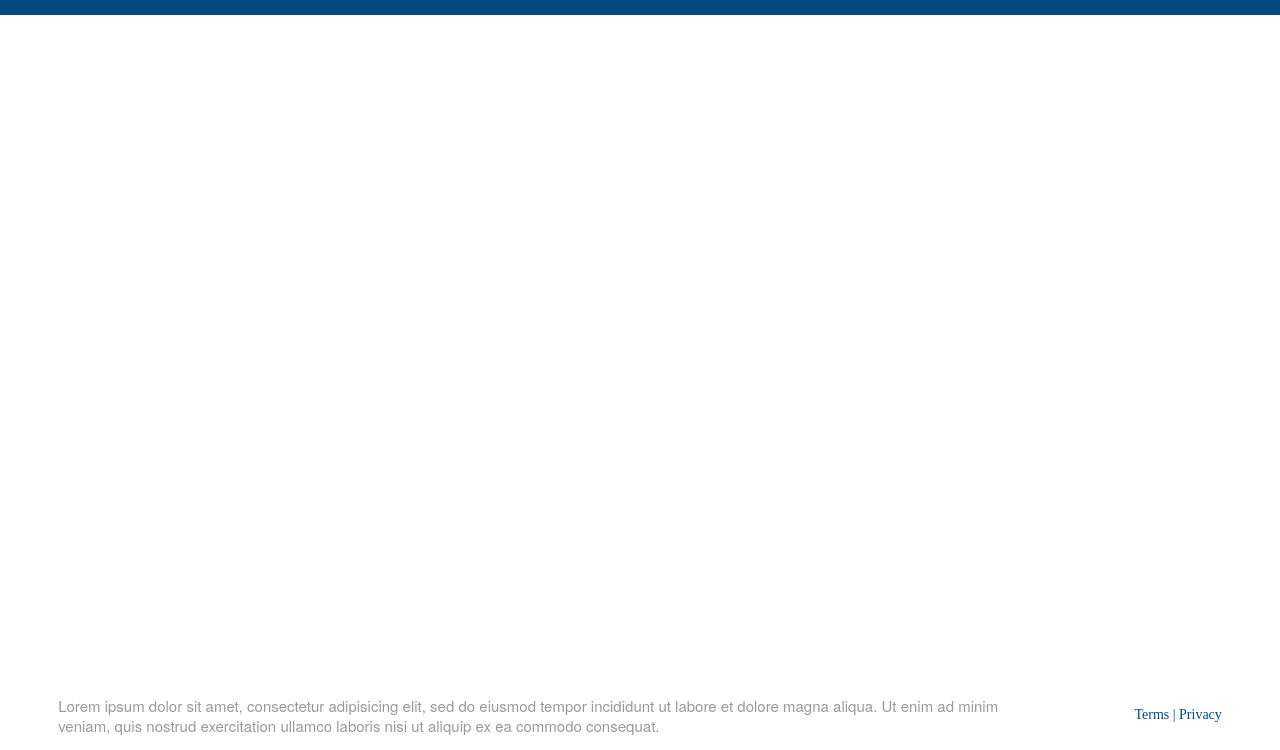
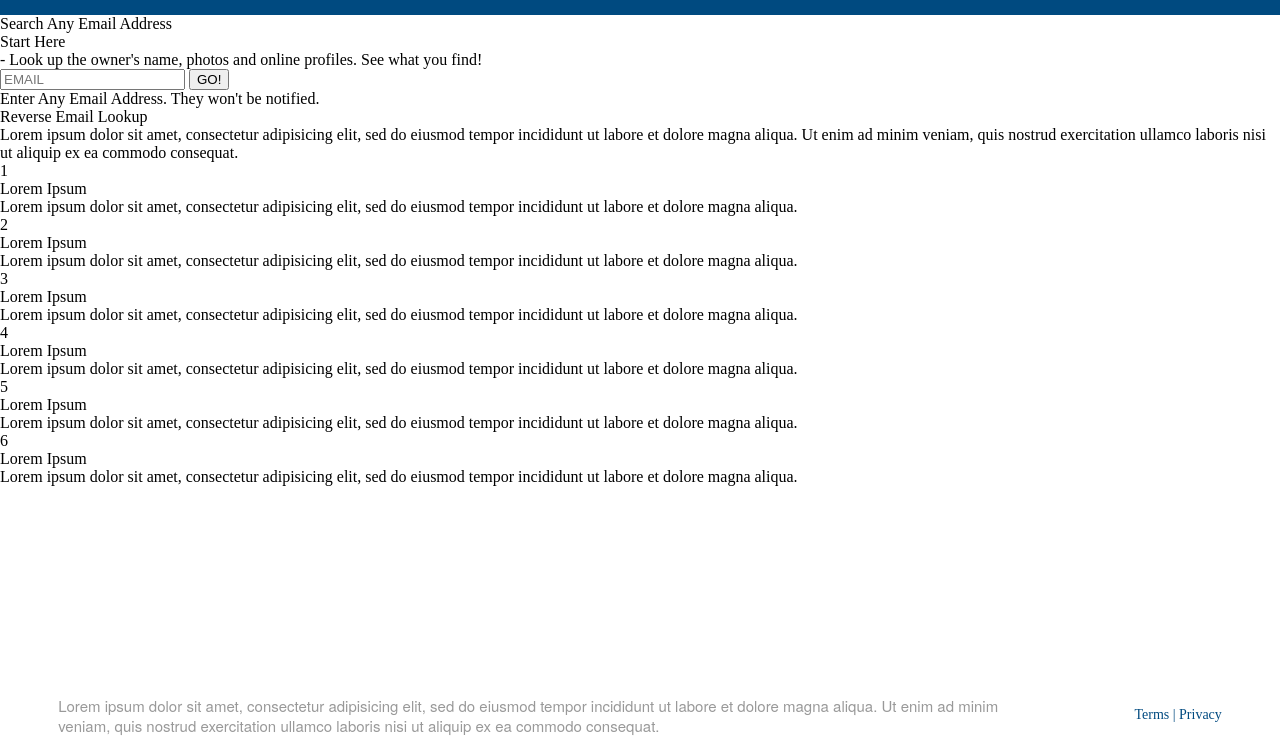
Before and after one commit to chrisyuaners/email-search-ltv, a plain HTML site: page index.html in a window 1280 px wide. Shown: the part 50-800 px from the top of the page. Drawn offline with nearby package versions, Linux system fonts and the light colour scheme.

Commit message:
add initial landing page html tags and data

```diff
--- a/index.html
+++ b/index.html
@@ -18,7 +18,124 @@
         </div>
     </nav>
     <main>
-
+        <div id="search-container">
+            <div id="search-top">
+                <div class="search-title">
+                    Search Any Email Address
+                </div>
+                <div class="search-text">
+                    <div>Start Here </div>
+                    <div>- Look up the owner's name, photos and online profiles. See what you find!</div>
+                </div>
+            </div>
+            <div id="search-bottom">
+                <form id="search-form">
+                    <input type="text" name="email" id="email" placeholder="EMAIL"/>
+                    <input type="submit" value="GO!"/>
+                </form>
+                <div>Enter Any Email Address. They won't be notified.</div>
+            </div>
+        </div>
+        <div id="info-container">
+            <div id="Info-title">
+                Reverse Email Lookup
+            </div>
+            <div id="info-text">
+                Lorem ipsum dolor sit amet, consectetur adipisicing elit, sed do eiusmod tempor incididunt ut labore et dolore magna aliqua. Ut enim ad minim veniam, quis nostrud exercitation ullamco laboris nisi ut aliquip ex ea commodo consequat.
+            </div>
+            <div id="bullet-container">
+                <div class="bullet">
+                    <div class="bullet-left">
+                        <div class="bullet-number">
+                            1
+                        </div>
+                    </div>
+                    <div class="bullet-right">
+                        <div class="bullet-title">
+                            Lorem Ipsum
+                        </div>
+                        <div class="bullet-text">
+                            Lorem ipsum dolor sit amet, consectetur adipisicing elit, sed do eiusmod tempor incididunt ut labore et dolore magna aliqua.
+                        </div>
+                    </div>
+                </div>
+                <div class="bullet">
+                    <div class="bullet-left">
+                        <div class="bullet-number">
+                            2
+                        </div>
+                    </div>
+                    <div class="bullet-right">
+                        <div class="bullet-title">
+                            Lorem Ipsum
+                        </div>
+                        <div class="bullet-text">
+                            Lorem ipsum dolor sit amet, consectetur adipisicing elit, sed do eiusmod tempor incididunt ut labore et dolore magna aliqua.
+                        </div>
+                    </div>
+                </div>
+                <div class="bullet">
+                    <div class="bullet-left">
+                        <div class="bullet-number">
+                            3
+                        </div>
+                    </div>
+                    <div class="bullet-right">
+                        <div class="bullet-title">
+                            Lorem Ipsum
+                        </div>
+                        <div class="bullet-text">
+                            Lorem ipsum dolor sit amet, consectetur adipisicing elit, sed do eiusmod tempor incididunt ut labore et dolore magna aliqua.
+                        </div>
+                    </div>
+                </div>
+                <div class="bullet">
+                    <div class="bullet-left">
+                        <div class="bullet-number">
+                            4
+                        </div>
+                    </div>
+                    <div class="bullet-right">
+                        <div class="bullet-title">
+                            Lorem Ipsum
+                        </div>
+                        <div class="bullet-text">
+                            Lorem ipsum dolor sit amet, consectetur adipisicing elit, sed do eiusmod tempor incididunt ut labore et dolore magna aliqua.
+                        </div>
+                    </div>
+                </div>
+                <div class="bullet">
+                    <div class="bullet-left">
+                        <div class="bullet-number">
+                            5
+                        </div>
+                    </div>
+                    <div class="bullet-right">
+                        <div class="bullet-title">
+                            Lorem Ipsum
+                        </div>
+                        <div class="bullet-text">
+                            Lorem ipsum dolor sit amet, consectetur adipisicing elit, sed do eiusmod tempor incididunt ut labore et dolore magna aliqua.
+                        </div>
+                    </div>
+                </div>
+                <div class="bullet">
+                    <div class="bullet-left">
+                        <div class="bullet-number">
+                            6
+                        </div>
+                    </div>
+                    <div class="bullet-right">
+                        <div class="bullet-title">
+                            Lorem Ipsum
+                        </div>
+                        <div class="bullet-text">
+                            Lorem ipsum dolor sit amet, consectetur adipisicing elit, sed do eiusmod tempor incididunt ut labore et dolore magna aliqua.
+                        </div>
+                    </div>
+                </div>
+            </div>
+        </div>
     </main>
     <footer>
         <div id="footer-text">
--- a/index.js
+++ b/index.js
@@ -1,3 +1,18 @@
+// declare variables
+const URL = 'https://ltv-data-api.herokuapp.com/api/v1/records.json?email=';
+
+// wait for file to load before running JS code
 $(document).ready(function() {
-    console.log('HELLO');
+    console.log('JS LOADING...');
+    // add event listeners
+    $( "#search-form" ).submit(function( event ) {
+        event.preventDefault();
+        console.log($("#email").val());
+        fetch(`${URL}${$("#email").val()}`, {mode: 'no-cors'})
+        .then(resp => resp.json())
+        .then(result => {
+            console.log(result);
+        })
+    });
+    console.log('JS LOADED');
 });
```
